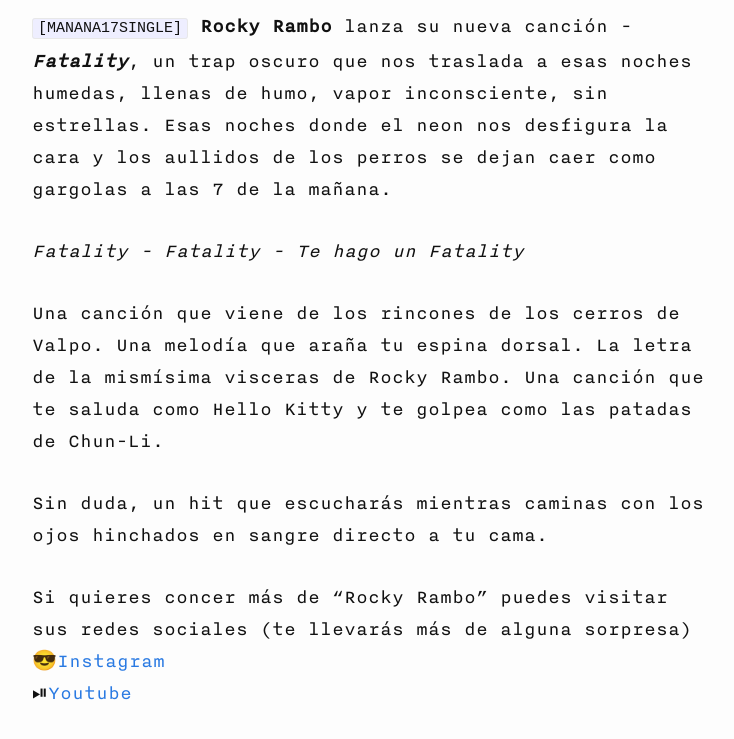
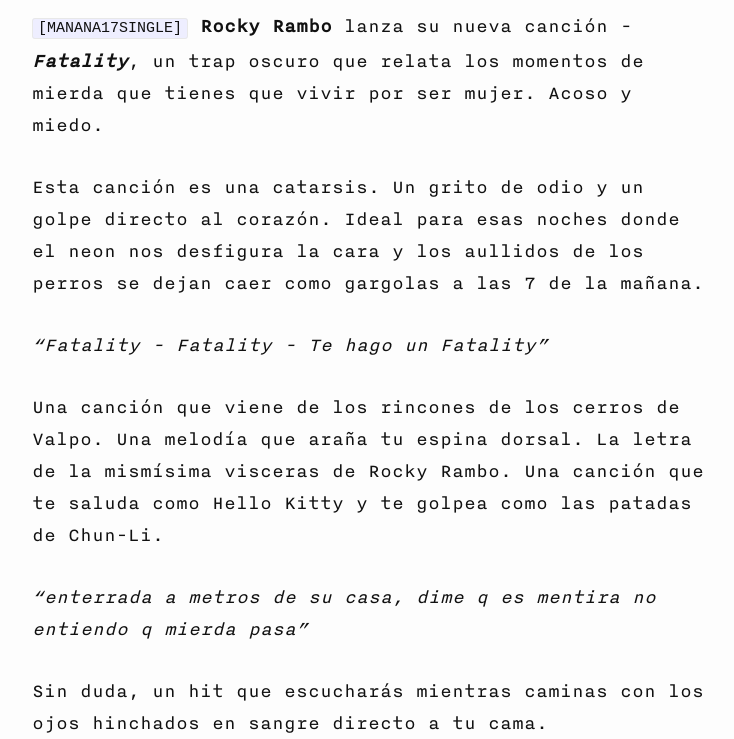
Before and after one commit to nclsjstnn/mananarecords, a Jekyll site: the page built from _posts/2020-04-22-rocky-rambo-fatality.markdown, in a window 1280 px wide and 1400 px high, scrolled down 523 px. Shown: the part 209-948 px from the top of the window, without its empty margins (268-1002 px from the left). Built offline with Jekyll 4.4.1, drawn with Linux system fonts in a browser that asks for light colours; nearby versions of some CDN libraries; comment, search, counter and statistics services are not loaded; grey boxes are pictures that could not be loaded.

Commit message:
Update 2020-04-22-rocky-rambo-fatality.markdown

```diff
--- a/_posts/2020-04-22-rocky-rambo-fatality.markdown
+++ b/_posts/2020-04-22-rocky-rambo-fatality.markdown
@@ -8,14 +8,18 @@ code: MANANA17SINGLE
 
 ![{{ page.title }}]({{ page.preview }}){: class="fullsize"}
 
-`[{{ page.code }}]` **Rocky Rambo** lanza su nueva canción - ***Fatality***, un trap oscuro que nos traslada a esas noches humedas, llenas de humo, vapor inconsciente, sin estrellas. Esas noches donde el neon nos desfigura la cara y los aullidos de los perros se dejan caer como gargolas a las 7 de la mañana.
+`[{{ page.code }}]` **Rocky Rambo** lanza su nueva canción - ***Fatality***, un trap oscuro que relata los momentos de mierda que tienes que vivir por ser mujer. Acoso y miedo.
 
-*Fatality - Fatality - Te hago un Fatality*
+Esta canción es una catarsis. Un grito de odio y un golpe directo al corazón. Ideal para esas noches donde el neon nos desfigura la cara y los aullidos de los perros se dejan caer como gargolas a las 7 de la mañana.
+
+*"Fatality - Fatality - Te hago un Fatality"*
 
 Una canción que viene de los rincones de los cerros de Valpo.
 Una melodía que araña tu espina dorsal.
 La letra de la mismísima visceras de Rocky Rambo.
 Una canción que te saluda como Hello Kitty y te golpea como las patadas de Chun-Li.
+
+*"enterrada a metros de su casa, dime q es mentira no entiendo q mierda pasa"*
 
 Sin duda, un hit que escucharás mientras caminas con los ojos hinchados en sangre directo a tu cama.
 
```
